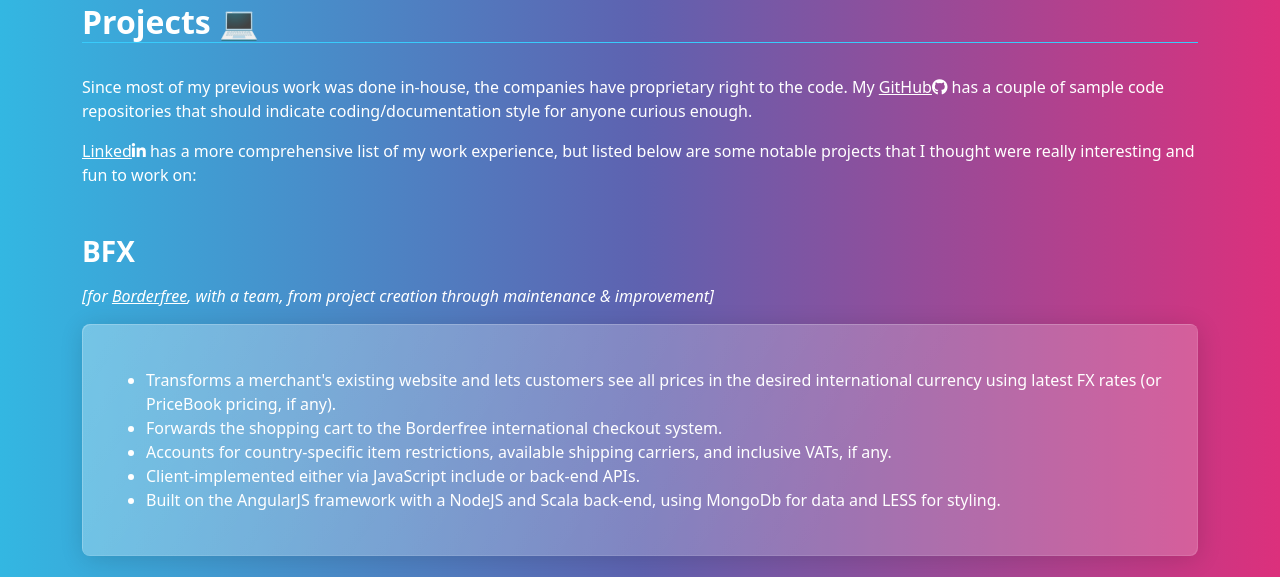
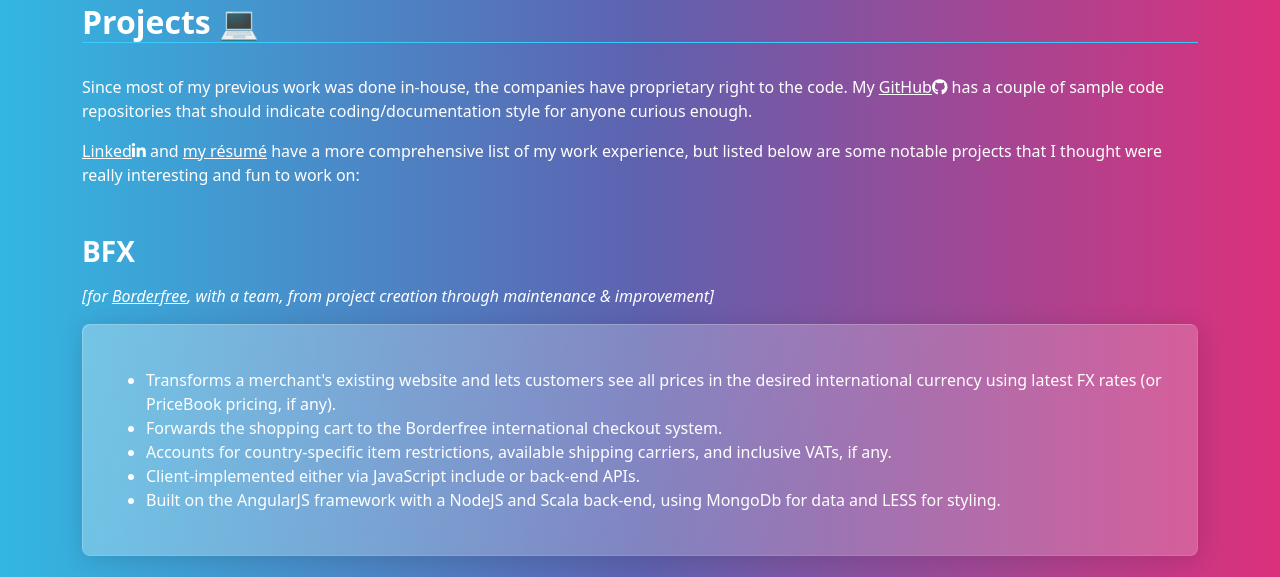
Before and after one commit to LittleCornerDev/LittleCornerDev.github.io, a plain HTML site: page index.html in a window 1280 px wide. Shown: the part 1221-1798 px from the top of the page. Drawn offline with nearby package versions, Linux system fonts and the light colour scheme.

Commit message:
Add resume link

```diff
--- a/index.html
+++ b/index.html
@@ -245,9 +245,12 @@
 					</p>
 
 					<p><a href="https://www.linkedin.com/in/lc-dev?ref=portfolio" target="_blank" alt="LinkedIn"
-							title="LinkedIn">Linked<i class="fa fa-linkedin"></i></a> has
+							title="LinkedIn">Linked<i class="fa fa-linkedin"></i></a> and
+						<a href="https://drive.google.com/file/d/1wHIRjNkZXKJQalD43TvbQszcybrFwf2S/view?usp=sharing">my
+							résumé</a> have
 						a more comprehensive list of my work experience, but listed below are some notable projects that
-						I thought were really interesting and fun to work on: </p>
+						I thought were really interesting and fun to work on:
+					</p>
 
 					<a name="projects-bfx"></a>
 					<h3 class="mt-4">
```
